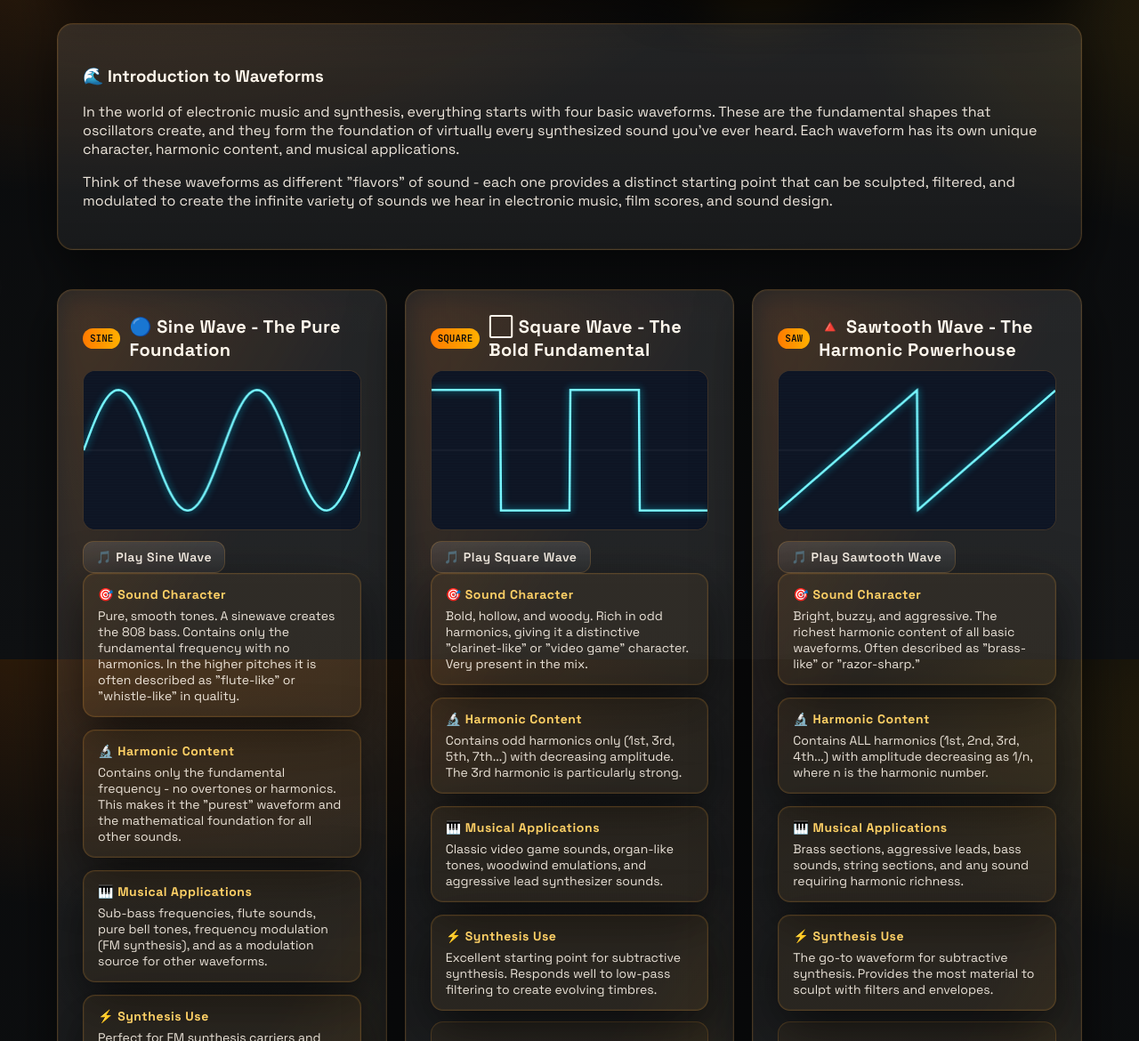
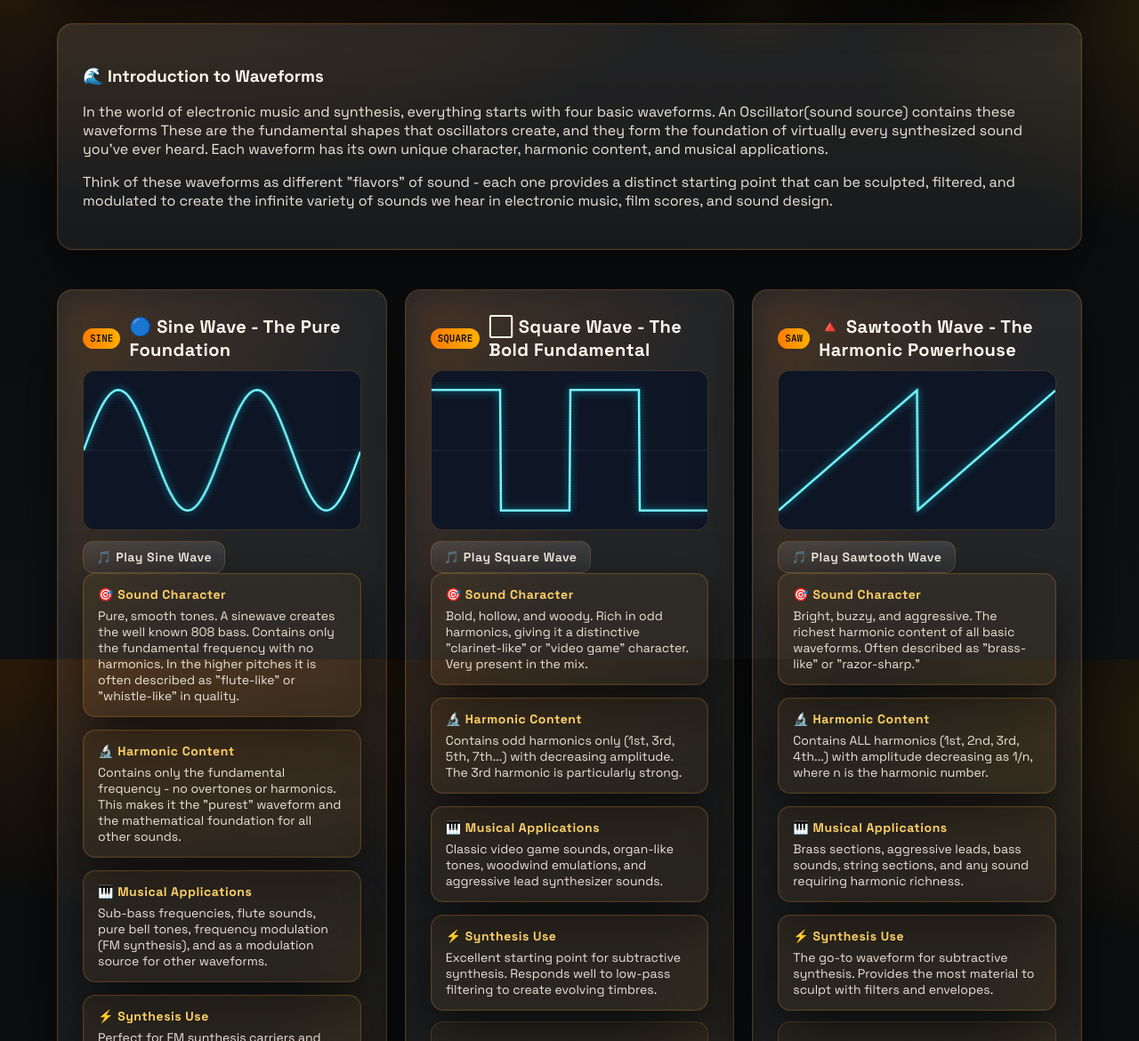
Before and after one commit to JHanksJr/Waveform-Lesson, a plain HTML site: page index.html in a window 1280 px wide. Shown: the part 859-2029 px from the top of the page at 89% size. Drawn offline with Linux system fonts and the light colour scheme.

Commit message:
Update index.html

```diff
--- a/index.html
+++ b/index.html
@@ -122,7 +122,7 @@
         <div class="brand-badge" aria-hidden="true"></div>
         <div>
           <h1>Synthesis Lab</h1>
-          <div class="subtitle">Four Basic Waveforms • Modern Guide</div>
+          <div class="subtitle">Four Basic Waveforms • Interactive guide</div>
         </div>
       </div>
       <div></div>
@@ -171,7 +171,7 @@
     <section class="panel">
       <h3>🌊 Introduction to Waveforms</h3>
       <div class="section-text">
-        <p>In the world of electronic music and synthesis, everything starts with four basic waveforms. These are the fundamental shapes that oscillators create, and they form the foundation of virtually every synthesized sound you've ever heard. Each waveform has its own unique character, harmonic content, and musical applications.</p>
+        <p>In the world of electronic music and synthesis, everything starts with four basic waveforms. An Oscillator(sound source) contains these waveforms These are the fundamental shapes that oscillators create, and they form the foundation of virtually every synthesized sound you've ever heard. Each waveform has its own unique character, harmonic content, and musical applications.</p>
         <p>Think of these waveforms as different "flavors" of sound - each one provides a distinct starting point that can be sculpted, filtered, and modulated to create the infinite variety of sounds we hear in electronic music, film scores, and sound design.</p>
       </div>
     </section>
@@ -184,7 +184,7 @@
         <div class="oscilloscope"><canvas id="sineCanvas" class="waveform-canvas" height="180"></canvas><div class="scanline"></div></div>
         <div class="controls"><button class="btn" onclick="playWaveform('sine')">🎵 Play Sine Wave</button></div>
         <div class="char-grid">
-          <div class="char-card"><h4>🎯 Sound Character</h4><p>Pure, smooth tones. A sinewave creates the 808 bass. Contains only the fundamental frequency with no harmonics. In the higher pitches it is often described as "flute-like" or "whistle-like" in quality.</p></div>
+          <div class="char-card"><h4>🎯 Sound Character</h4><p>Pure, smooth tones. A sinewave creates the well known 808 bass. Contains only the fundamental frequency with no harmonics. In the higher pitches it is often described as "flute-like" or "whistle-like" in quality.</p></div>
           <div class="char-card"><h4>🔬 Harmonic Content</h4><p>Contains only the fundamental frequency - no overtones or harmonics. This makes it the "purest" waveform and the mathematical foundation for all other sounds.</p></div>
           <div class="char-card"><h4>🎹 Musical Applications</h4><p>Sub-bass frequencies, flute sounds, pure bell tones, frequency modulation (FM synthesis), and as a modulation source for other waveforms.</p></div>
           <div class="char-card"><h4>⚡ Synthesis Use</h4><p>Perfect for FM synthesis carriers and modulators, creating sub-oscillator content, and when you need a clean, uncolored sound source.</p></div>
```
